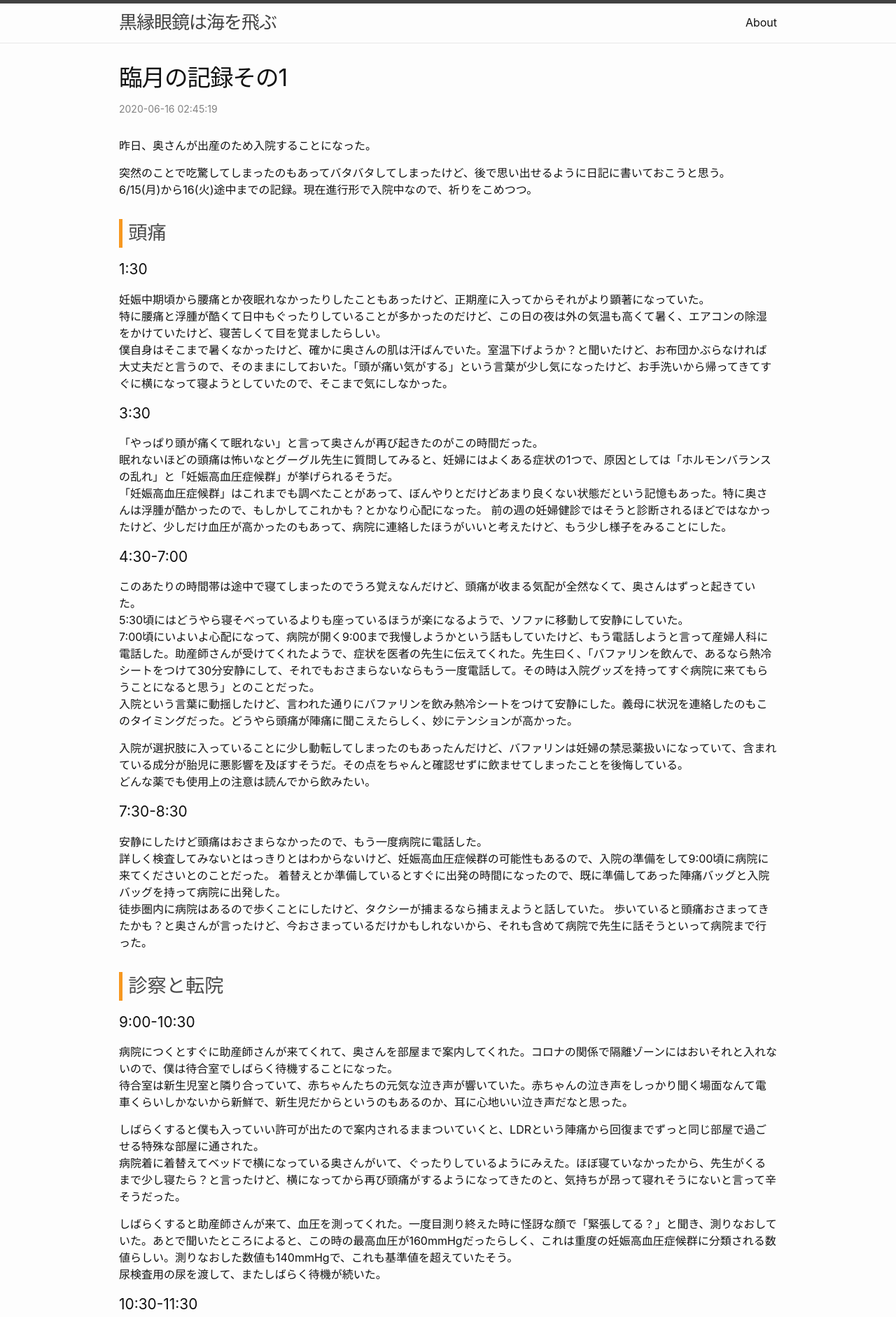
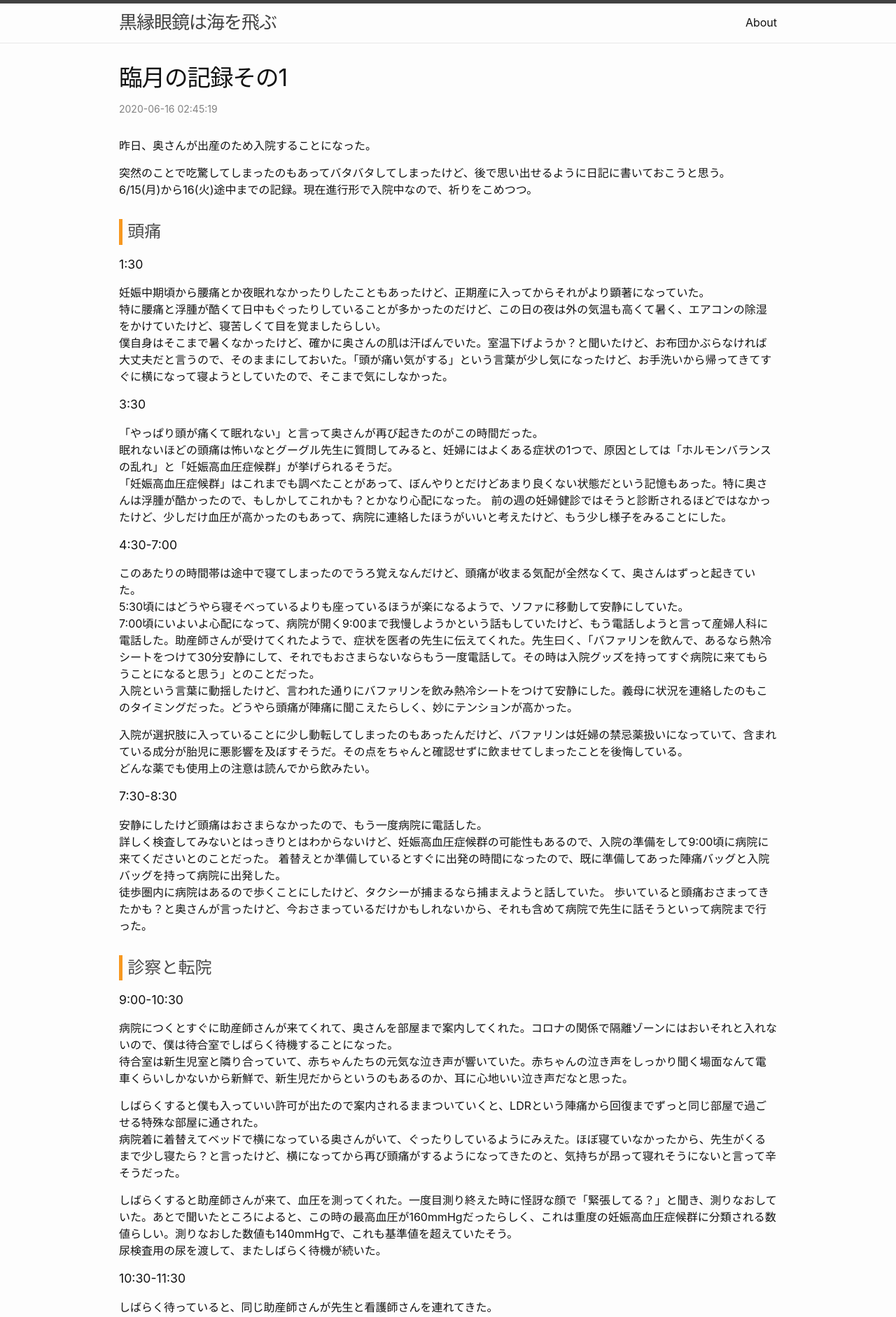
Before and after one commit to ryoo14/blog_ryoo_cc, a Jekyll site: the page built from _posts/2020-06-16-born_baby.md, in a window 1280 px wide. Shown: the top 1882 px of the page at 70% size. Built offline with Jekyll 4.4.1, drawn with Linux system fonts in a browser that asks for light colours.

Commit message:
change font size

```diff
--- a/_sass/minima/custom-styles.scss
+++ b/_sass/minima/custom-styles.scss
@@ -28,10 +28,10 @@ a:visited {
 }
 
 .post-content h1, .post-content h2 {
-  font-size: 1.705rem;
+  font-size: 1.505rem;
   margin-top: 30px;
 }
 .post-content h3 {
-  font-size: 1.305rem;
+  font-size: 1.105rem;
   margin-top: 10px;
 }
```
